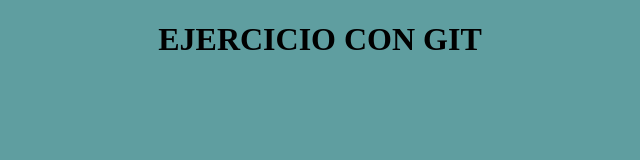
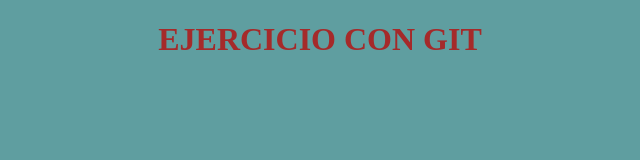
Before and after one commit to agusnrossi/cursoGit, a plain HTML site: page index.html in a window 1280 px wide. Shown: the whole page, without its empty margins (320-960 px from the left). Drawn offline with Linux system fonts and the light colour scheme.

Commit message:
estilos titulo

```diff
--- a/estilos.css
+++ b/estilos.css
@@ -5,4 +5,6 @@
 
 h1{
     text-align: center;
+    font-weight: bolder;
+    color: brown;
 }
```
